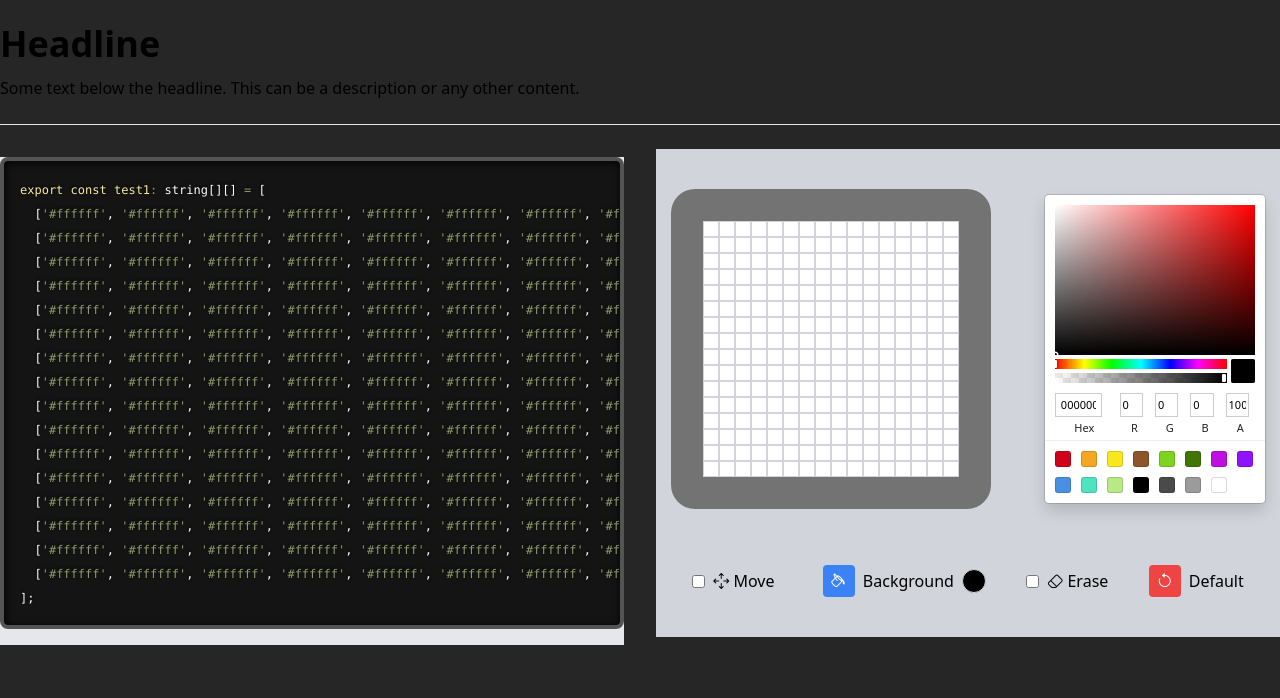
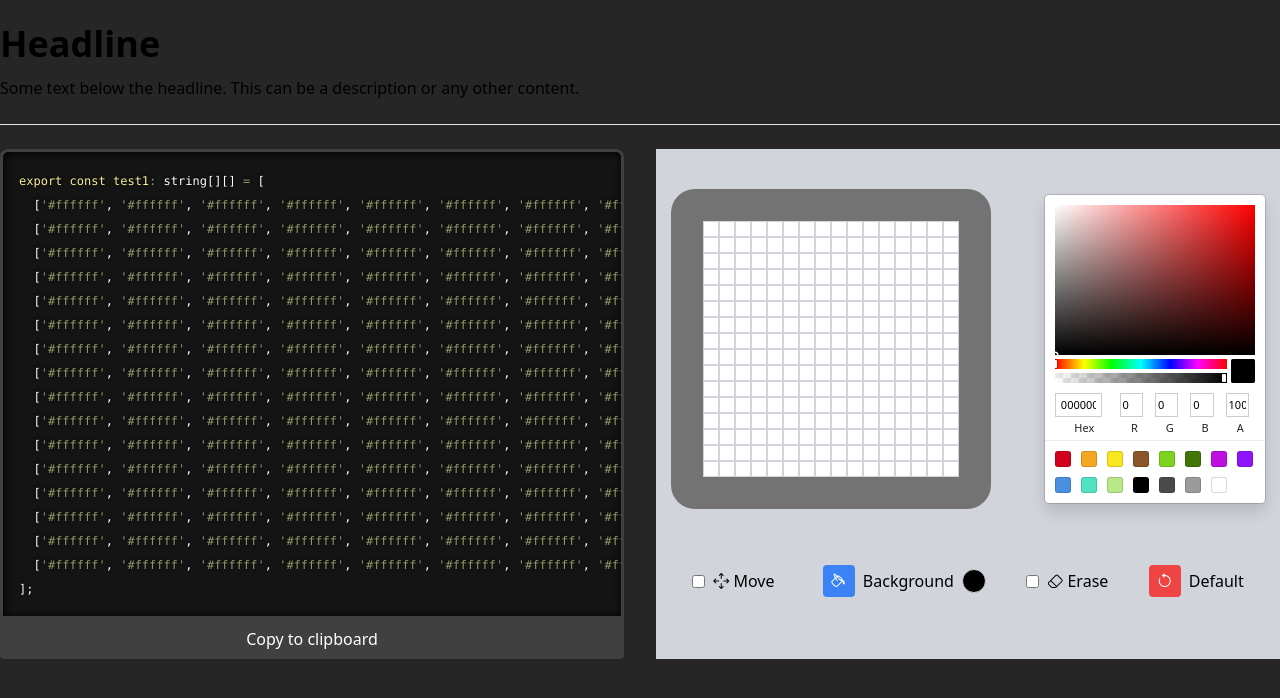
Before and after one commit to sagi403/create-random-avatar, a React (Create React App) app: page / in a window 1280 px wide. Shown: the top 698 px of the page. Built offline with nearby package versions, Linux system fonts and the light colour scheme.

Commit message:
Adding copy to clipboard functionality

```diff
--- a/package.json
+++ b/package.json
@@ -7,6 +7,7 @@
     "@testing-library/react": "^13.4.0",
     "@testing-library/user-event": "^13.5.0",
     "bootstrap-icons": "^1.10.4",
+    "clipboard-copy": "^4.0.1",
     "react": "^18.2.0",
     "react-color": "^2.19.3",
     "react-dom": "^18.2.0",
--- a/src/components/AvatarCode.jsx
+++ b/src/components/AvatarCode.jsx
@@ -1,6 +1,7 @@
 import { PrismLight as SyntaxHighlighter } from "react-syntax-highlighter";
 import jsx from "react-syntax-highlighter/dist/esm/languages/prism/jsx";
 import twilight from "react-syntax-highlighter/dist/esm/styles/prism/twilight";
+import clipboardCopy from "clipboard-copy";
 
 SyntaxHighlighter.registerLanguage("jsx", jsx);
 
@@ -9,14 +10,38 @@ const AvatarCode = ({ code }) => {
 
   customTwilight['code[class*="language-"]'].fontSize = "12px";
 
+  const handleCopy = () => {
+    clipboardCopy(code)
+      .then(() => {
+        console.log("Code copied to clipboard!");
+      })
+      .catch(err => {
+        console.error("Failed to copy code:", err);
+      });
+  };
+
   return (
+    <div className="flex flex-col">
       <SyntaxHighlighter
-      language="javascript"
+        language="jsx"
         style={customTwilight}
         wrapLines={true}
+        customStyle={{
+          margin: "0px",
+          borderBottomLeftRadius: "0px",
+          borderBottomRightRadius: "0px",
+          border: "3px solid #404040",
+        }}
       >
         {code}
       </SyntaxHighlighter>
+      <button
+        className="bg-neutral-700 py-2 text-white text-center rounded-bl rounded-br"
+        onClick={handleCopy}
+      >
+        Copy to clipboard
+      </button>
+    </div>
   );
 };
 
--- a/src/screens/MainScreen.jsx
+++ b/src/screens/MainScreen.jsx
@@ -20,7 +20,7 @@ const MainScreen = () => {
         <hr />
         <div className="flex flex-col lg:flex-row my-6">
           <div className="lg:w-1/2 lg:pr-4">
-            <div className="bg-gray-200 h-full">
+            <div className="h-full">
               <AvatarCode code={code} />
             </div>
           </div>
```
Also changed, not shown: 1 other file (tests, documents, lock files or other folders). Lines whose indentation alone changed are shown as unchanged.
